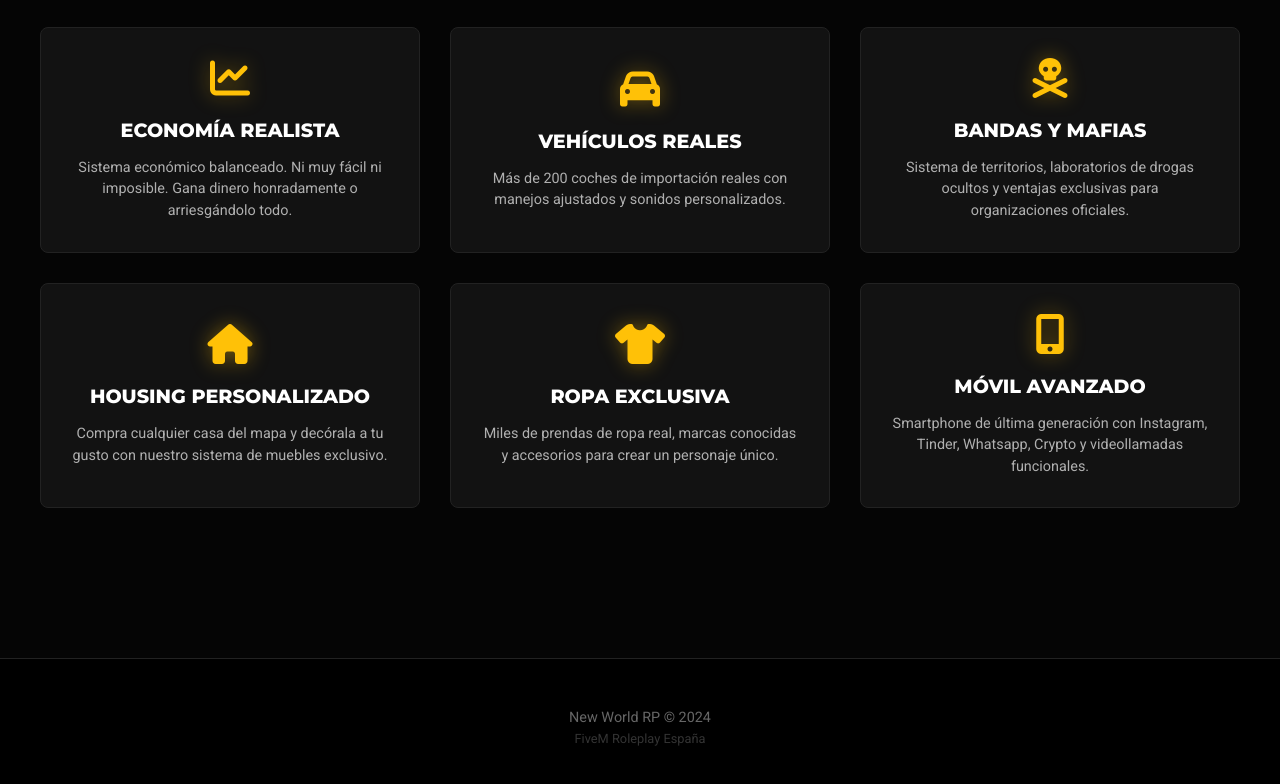
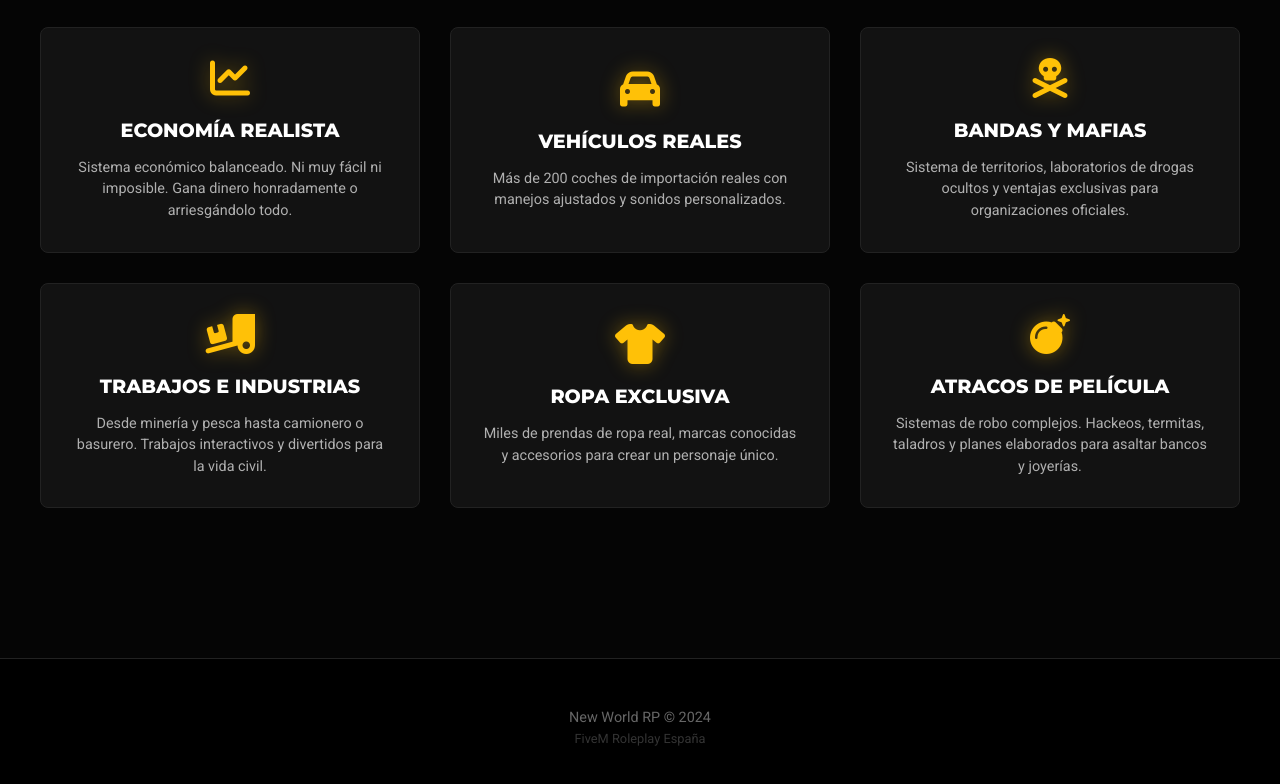
Before and after one commit to Owelsito/web, a plain HTML site: page index.html in a window 1280 px wide. Shown: the part 1130-1914 px from the top of the page. Drawn offline with Linux system fonts and the light colour scheme.

Commit message:
Update index.html

```diff
--- a/index.html
+++ b/index.html
@@ -100,7 +100,6 @@
             color: #fff;
             text-shadow: 0 5px 20px rgba(0,0,0,0.9);
 
-            /* Alineación perfecta en una línea */
             white-space: nowrap;
             display: flex;
             justify-content: center;
@@ -109,24 +108,15 @@
             flex-wrap: wrap;
         }
 
-        /* --- ESTILO RP NUEVO (GRADIENTE DE ORO) --- */
-        /* Eliminamos el borde hueco y ponemos un relleno de oro limpio */
+        /* --- ESTILO RP (GRADIENTE ORO SÓLIDO) --- */
         .hero h1 span {
-            /* Esto crea un degradado de oro dentro de las letras */
             background: linear-gradient(180deg, #fff176 0%, #ffc107 40%, #ff6f00 100%);
             -webkit-background-clip: text;
             background-clip: text;
-
-            /* Hacemos el texto transparente para ver el fondo dorado */
             color: transparent;
             -webkit-text-fill-color: transparent;
-
-            /* Eliminamos el borde problemático */
             -webkit-text-stroke: 0;
-
-            /* Añadimos un resplandor limpio detrás */
             filter: drop-shadow(0 0 15px rgba(255, 160, 0, 0.6));
-
             position: relative;
             display: inline-block;
         }
@@ -366,8 +356,8 @@
 
             <div class="feature-card">
                 <div class="card-body">
-                    <h3><i class="fas fa-home"></i> Housing Personalizado</h3>
-                    <p>Compra cualquier casa del mapa y decórala a tu gusto con nuestro sistema de muebles exclusivo.</p>
+                    <h3><i class="fas fa-truck-loading"></i> Trabajos e Industrias</h3>
+                    <p>Desde minería y pesca hasta camionero o basurero. Trabajos interactivos y divertidos para la vida civil.</p>
                 </div>
             </div>
 
@@ -380,8 +370,8 @@
 
             <div class="feature-card">
                 <div class="card-body">
-                    <h3><i class="fas fa-mobile-alt"></i> Móvil Avanzado</h3>
-                    <p>Smartphone de última generación con Instagram, Tinder, Whatsapp, Crypto y videollamadas funcionales.</p>
+                    <h3><i class="fas fa-bomb"></i> Atracos de Película</h3>
+                    <p>Sistemas de robo complejos. Hackeos, termitas, taladros y planes elaborados para asaltar bancos y joyerías.</p>
                 </div>
             </div>
 
```
